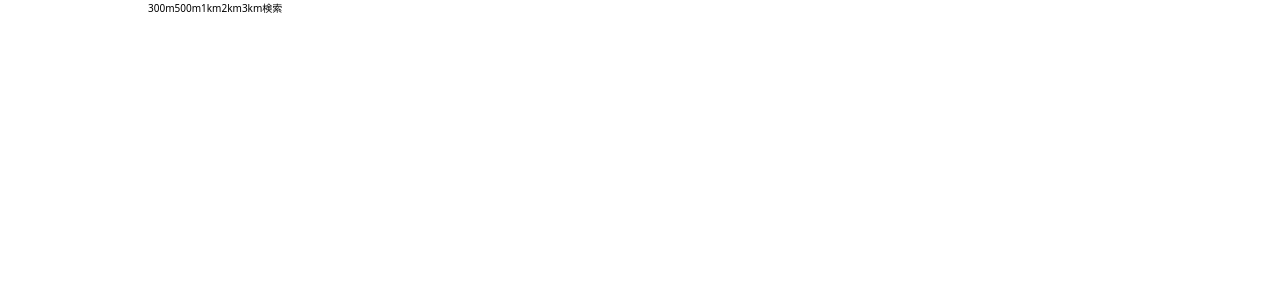
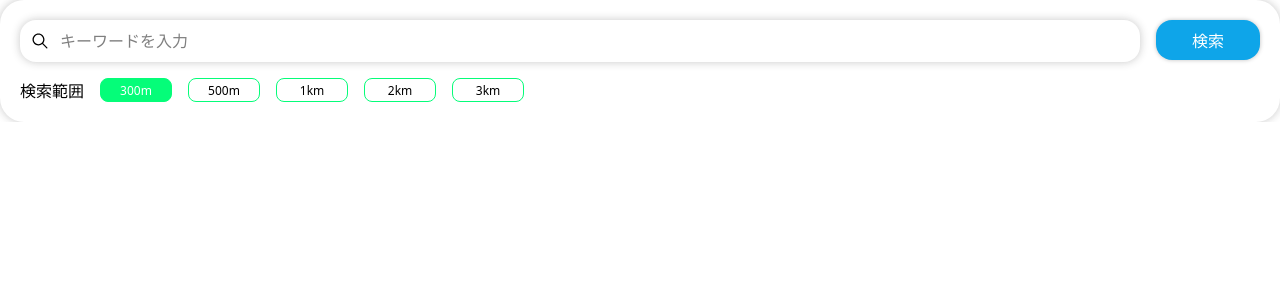
Before and after one commit to takajirou/fenrir_test, a Next.js app: page / in a window 1280 px wide. Shown: the top 300 px of the page. Built offline with nearby package versions, Linux system fonts and the light colour scheme; no server answers.

Commit message:
styles:検索フォームののスタイルを追加

```diff
--- a/src/components/SearchForm.tsx
+++ b/src/components/SearchForm.tsx
@@ -1,6 +1,9 @@
 "use client";
 
 import { useState } from "react";
+import styles from "@/styles/components/SearchForm.module.css";
+import { IoIosSearch } from "react-icons/io";
+import clsx from "clsx";
 
 interface rangeType {
     number: number;
@@ -12,7 +15,7 @@ interface Props {
 }
 
 const SearchForm = ({ onSearch }: Props) => {
-    const [range, setRange] = useState<number>(1);
+    const [rangeParams, setRangeParams] = useState<number>(1);
     const [keyword, setKeyword] = useState<string>("");
 
     const ranges: rangeType[] = [
@@ -42,23 +45,41 @@ const SearchForm = ({ onSearch }: Props) => {
         <form
             onSubmit={(e) => {
                 e.preventDefault();
-                onSearch(keyword, range);
+                onSearch(keyword, rangeParams);
             }}
+            className={styles.FormWrap}
         >
+            <div className={clsx(styles.SearchFormWrap, "TextNormal")}>
+                <div className={styles.Search}>
+                    <IoIosSearch size={20} />
                     <input
                         type="text"
                         value={keyword}
                         onChange={(e) => setKeyword(e.target.value)}
+                        className={clsx(styles.SearchForm)}
+                        placeholder="キーワードを入力"
                     />
+                </div>
+                <button type="submit" className={styles.SearchBtn}>
+                    検索
+                </button>
+            </div>
+            <div className={clsx(styles.RangeWrap, "TextNormal")}>
+                <p>検索範囲</p>
                 {ranges.map((range) => (
                     <button
                         key={range.number}
-                    onClick={() => setRange(range.number)}
+                        onClick={() => setRangeParams(range.number)}
+                        className={clsx(
+                            styles.RangeBtn,
+                            rangeParams === range.number && styles.active,
+                            "TextSub"
+                        )}
                     >
                         {range.text}
                     </button>
                 ))}
-            <button type="submit">検索</button>
+            </div>
         </form>
     );
 };
--- /dev/null
+++ b/src/styles/components/SearchForm.module.css
@@ -0,0 +1,49 @@
+.FormWrap {
+    padding: 20px;
+    width: 100%;
+    box-shadow: 0 0 8px 0 rgba(35, 35, 35, 0.25);
+    border-radius: 24px;
+    .SearchFormWrap {
+        display: flex;
+        gap: 16px;
+        .Search {
+            box-shadow: 0 0 8px 0 rgba(35, 35, 35, 0.25);
+            padding: 10px;
+            border-radius: 16px;
+            display: flex;
+            align-items: center;
+            gap: 10px;
+            flex: 1;
+            .SearchForm {
+                flex: 1;
+            }
+        }
+        .SearchBtn {
+            border-radius: 16px;
+            background: #0ea5e9;
+            box-shadow: 0 0 4px 0 rgba(0, 0, 0, 0.25);
+            color: white;
+            width: 104px;
+            height: 40px;
+            text-align: center;
+        }
+    }
+    .RangeWrap {
+        margin-top: 16px;
+        display: flex;
+        gap: 16px;
+        .RangeBtn {
+            width: 72px;
+            height: 24px;
+            display: flex;
+            align-items: center;
+            justify-content: center;
+            border: 1px solid #05fd79;
+            border-radius: 8px;
+        }
+        .active {
+            background-color: #05fd79;
+            color: #fff;
+        }
+    }
+}
```
Lines whose indentation alone changed are shown as unchanged.
